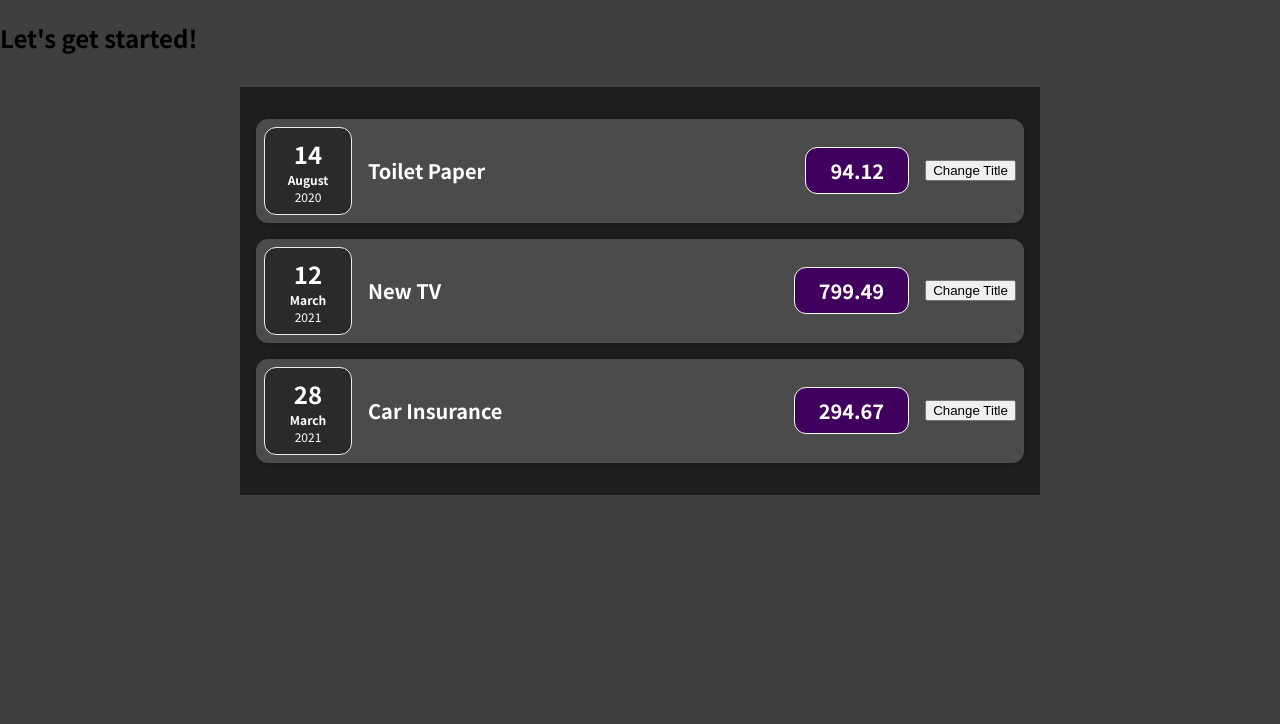
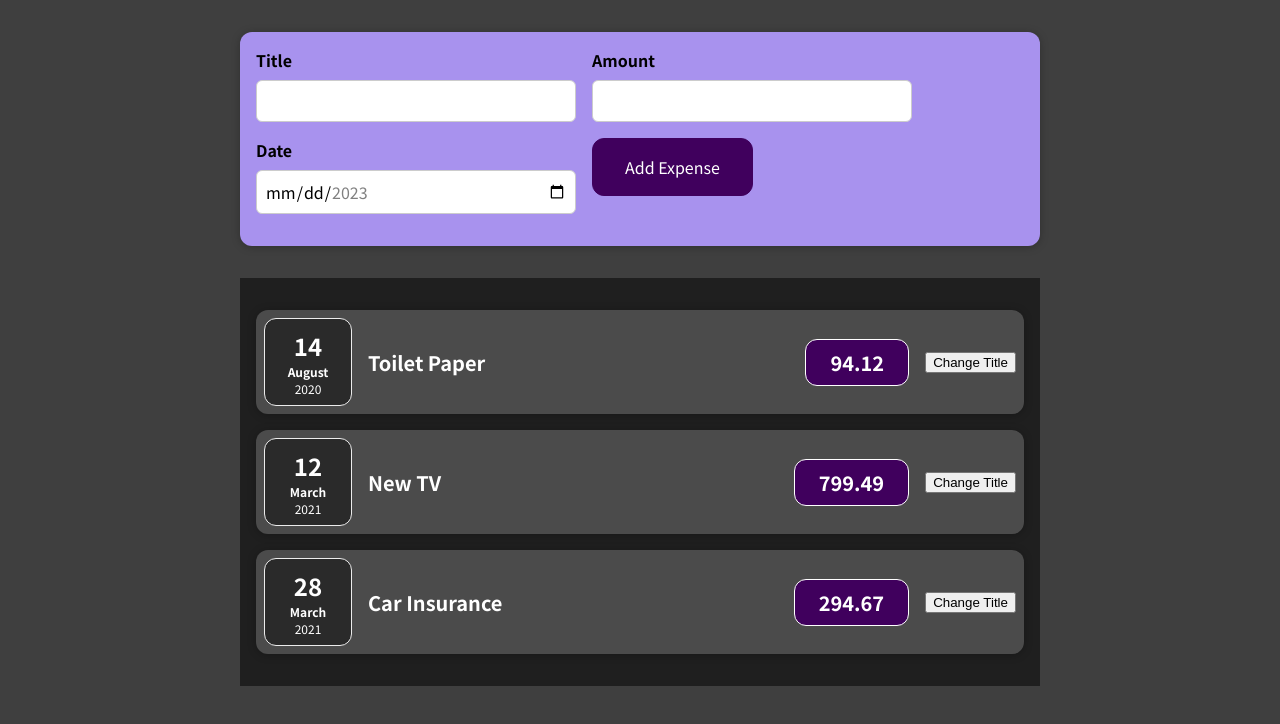
Before and after one commit to socool/udemy-react-complete-guide-code, a React (Create React App) app: page / in a window 1280 px wide. Shown: the top 724 px of the page. Built offline with nearby package versions, Linux system fonts and the light colour scheme.

Commit message:
listening to user input

```diff
--- a/src/App.js
+++ b/src/App.js
@@ -1,5 +1,6 @@
 import React from "react";
 import Expenses from "./components/Expenses/Expenses";
+import NewExpense from "./components/NewExpense/NewExpense";
 
 function App() {
   //const para = document.createElement("h1");
@@ -24,7 +25,7 @@
   return React.createElement(
     "div",
     {},
-    React.createElement("h2", {}, "Let's get started!"),
+    React.createElement(NewExpense),
     React.createElement(Expenses, { expenses })
   );
   /*
--- /dev/null
+++ b/src/components/NewExpense/ExpenseForm.css
@@ -0,0 +1,26 @@
+.new-expense__controls {
+  display: flex;
+  flex-wrap: wrap;
+  gap: 1rem;
+  margin-bottom: 1rem;
+  text-align: left;
+}
+
+.new-expense__control label {
+  font-weight: bold;
+  margin-bottom: 0.5rem;
+  display: block;
+}
+
+.new-expense__control input {
+  font: inherit;
+  padding: 0.5rem;
+  border-radius: 6px;
+  border: 1px solid #ccc;
+  width: 20rem;
+  max-width: 100%;
+}
+
+.new-expense__actions {
+  text-align: right;
+}
--- /dev/null
+++ b/src/components/NewExpense/ExpenseForm.js
@@ -0,0 +1,28 @@
+import React from "react";
+import "./ExpenseForm.css";
+
+const ExpenseForm = () => {
+  return (
+    <form>
+      <div className="new-expense__controls">
+        <div className="new-expense__control">
+          <label>Title</label>
+          <input type="text" />
+        </div>
+        <div className="new-expense__control">
+          <label>Amount</label>
+          <input type="number" min="0.01" step="0.01" />
+        </div>
+        <div className="new-expense__control">
+          <label>Date</label>
+          <input type="date" min="2023-01-01" max="2023-12-31" />
+        </div>
+        <div className="new-expense__control">
+          <button type="submit">Add Expense</button>
+        </div>
+      </div>
+    </form>
+  );
+};
+
+export default ExpenseForm;
--- /dev/null
+++ b/src/components/NewExpense/NewExpense.css
@@ -0,0 +1,38 @@
+.new-expense {
+  background-color: #a892ee;
+  padding: 1rem;
+  margin: 2rem auto;
+  width: 50rem;
+  max-width: 95%;
+  border-radius: 12px;
+  text-align: center;
+  box-shadow: 0 1px 8px rgba(0, 0, 0, 0.25);
+}
+
+.new-expense button {
+  font: inherit;
+  cursor: pointer;
+  padding: 1rem 2rem;
+  border: 1px solid #40005d;
+  background-color: #40005d;
+  color: white;
+  border-radius: 12px;
+  margin-right: 1rem;
+}
+
+.new-expense button:hover,
+.new-expense button:active {
+  background-color: #510674;
+  border-color: #510674;
+}
+
+.new-expense button.alternative {
+  color: #220131;
+  border-color: transparent;
+  background-color: transparent;
+}
+
+.new-expense button.alternative:hover,
+.new-expense button.alternative:active {
+  background-color: #ddb3f8;
+}
--- /dev/null
+++ b/src/components/NewExpense/NewExpense.js
@@ -0,0 +1,14 @@
+import React from "react";
+import "./NewExpense.css";
+
+import ExpenseForm from "./ExpenseForm";
+
+const NewExpense = () => {
+  return (
+    <div className="new-expense">
+      <ExpenseForm />
+    </div>
+  );
+};
+
+export default NewExpense;
```
